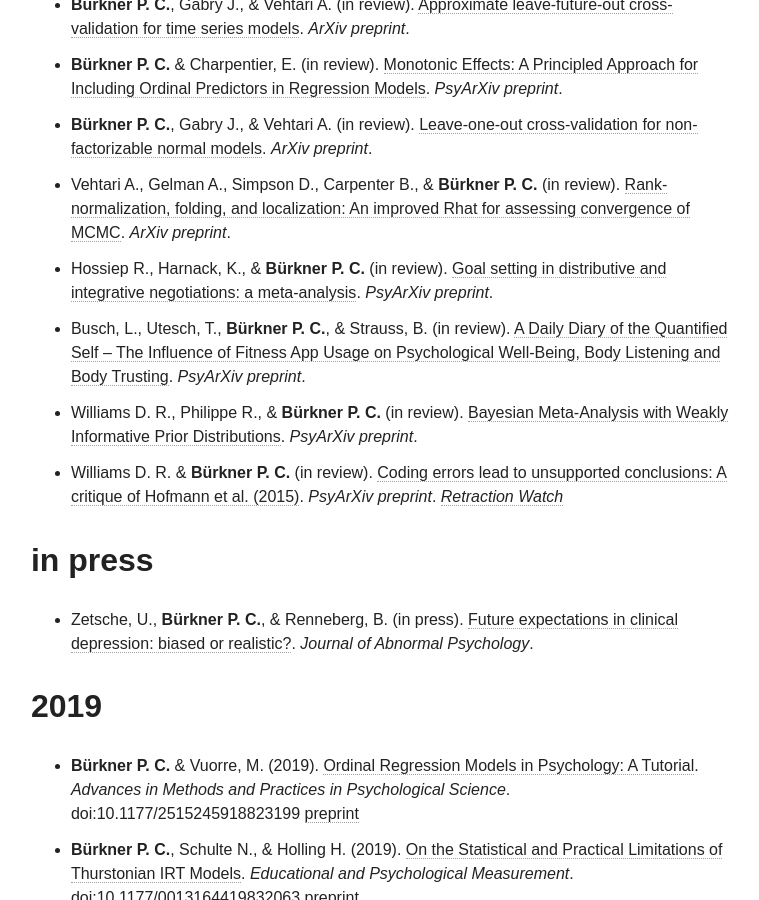
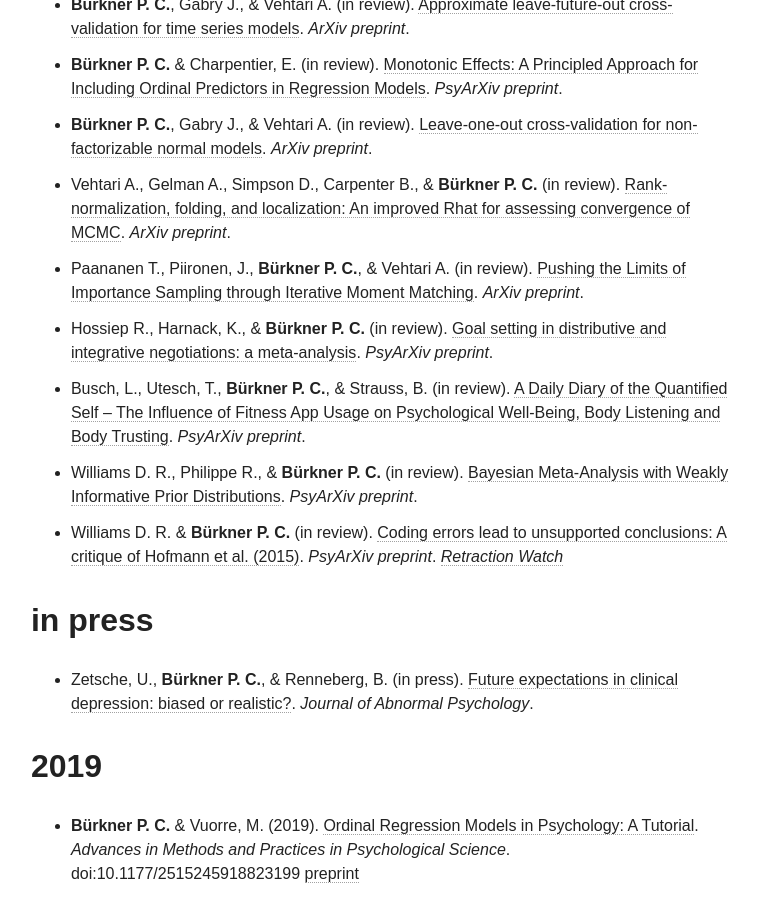
Before and after one commit to paul-buerkner/paul-buerkner.github.io, a Jekyll site: the page built from publications/index.md, in a window 1280 px wide and 900 px high, scrolled down 737 px. Shown: the whole window, without its empty margins (255-1014 px from the left). Built offline with Jekyll 4.4.1, drawn with Linux system fonts in a browser that asks for light colours; nearby versions of some CDN libraries.

Commit message:
add new preprint

```diff
--- a/publications/index.md
+++ b/publications/index.md
@@ -10,6 +10,7 @@
 * **Bürkner P. C.** & Charpentier, E. (in review). [Monotonic Effects: A Principled Approach for Including Ordinal Predictors in Regression Models](https://psyarxiv.com/9qkhj/). *PsyArXiv preprint*.
 * **Bürkner P. C.**, Gabry J., & Vehtari A. (in review). [Leave-one-out cross-validation for non-factorizable normal models](http://arxiv.org/abs/1810.10559). *ArXiv preprint*.
 * Vehtari A., Gelman A., Simpson D., Carpenter B., & **Bürkner P. C.** (in review). [Rank-normalization, folding, and localization: An improved Rhat for assessing convergence of MCMC](https://arxiv.org/abs/1903.08008). *ArXiv preprint*.
+* Paananen T., Piironen, J., **Bürkner P. C.**, & Vehtari A. (in review). [Pushing the Limits of Importance Sampling through Iterative Moment Matching](https://github.com/topipa/iter-mm-paper). *ArXiv preprint*.
 * Hossiep R., Harnack, K., & **Bürkner P. C.** (in review). [Goal setting in distributive and integrative negotiations: a meta-analysis](https://psyarxiv.com/mkgxt). *PsyArXiv preprint*.
 * Busch, L., Utesch, T., **Bürkner P. C.**, & Strauss, B. (in review). [A Daily Diary of the Quantified Self – The Influence of Fitness App Usage on Psychological Well-Being, Body Listening and Body Trusting](https://psyarxiv.com/cd6t8/). *PsyArXiv preprint*.
 * Williams D. R., Philippe R., & **Bürkner P. C.** (in review). [Bayesian Meta-Analysis with Weakly Informative Prior Distributions](https://psyarxiv.com/7tbrm/). *PsyArXiv preprint*.
```
